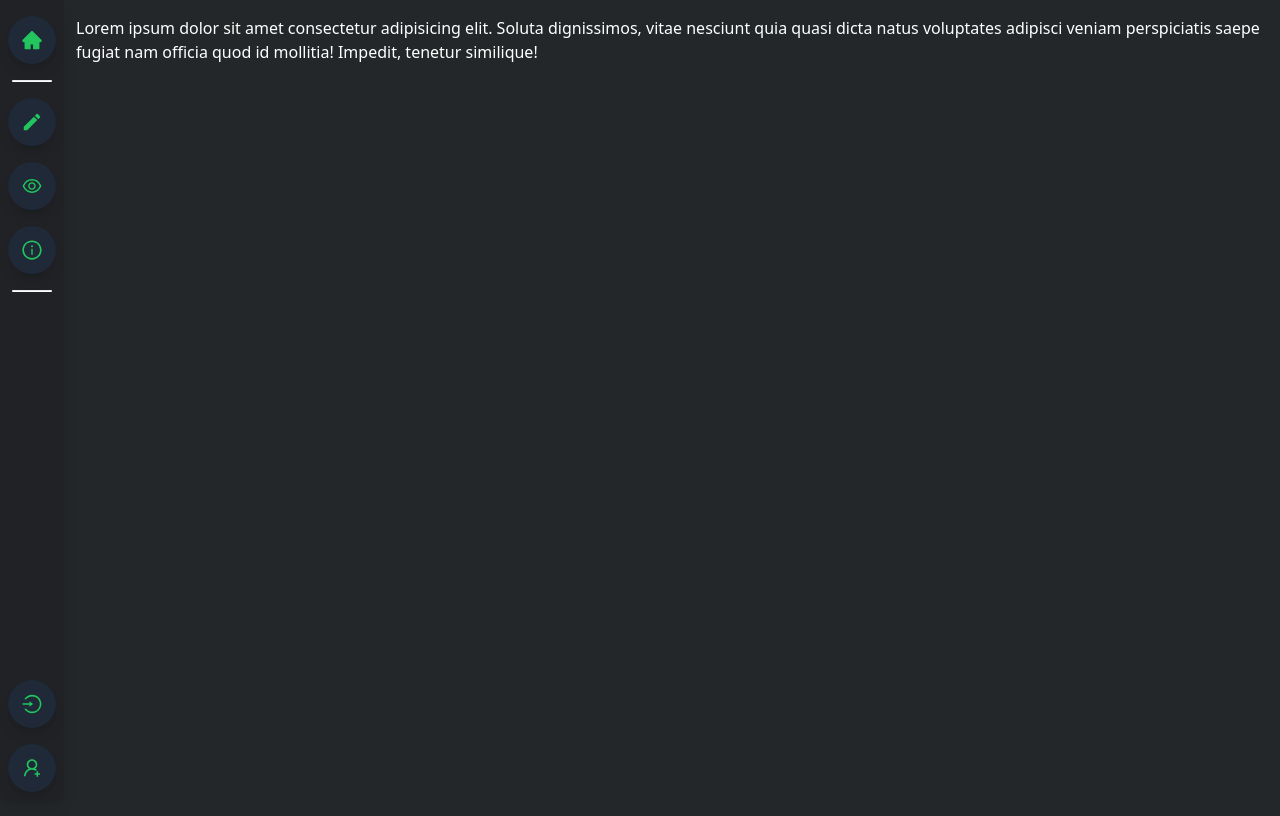
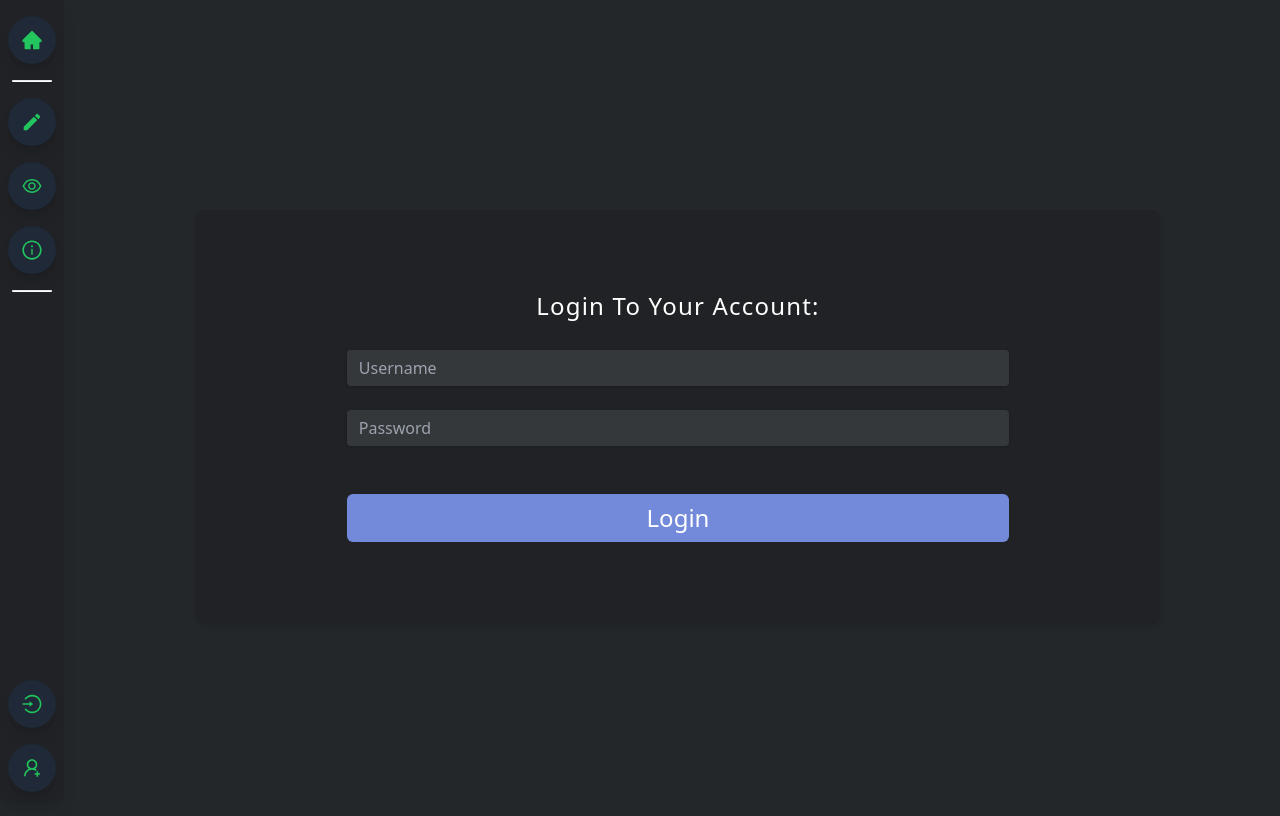
Before and after one commit to CalebCooper18/Flasharer, a React (Vite) app in the folder frontend/: page /login in a window 1280 px wide. Built offline with nearby package versions, Linux system fonts and the light colour scheme.

Commit message:
login screen more or less done need to add functionallity

```diff
--- a/frontend/src/App.tsx
+++ b/frontend/src/App.tsx
@@ -14,7 +14,7 @@ function App() {
   return (
     <>
       <Navbar user={user} />
-      <div className='content-container ms-[76px]'>
+      <div className='content-container xss:ms-[76px]'>
         <Routes>
           <Route path='/' />
           <Route path='/login' element={!user && <Login />} />
--- a/frontend/src/components/Navbar/IconLink.tsx
+++ b/frontend/src/components/Navbar/IconLink.tsx
@@ -4,10 +4,11 @@ import { Link } from 'react-router-dom';
 interface Props {
     icon: ReactNode;
     text: string;
-    linkLocation: string
+    linkLocation: string;
+    setIsOpen: React.Dispatch<React.SetStateAction<boolean>>
 }
 
-export default function IconLink({icon, text, linkLocation}: Props) {
+export default function IconLink({icon, text, linkLocation, setIsOpen}: Props) {
   return (
     <Link to={`${linkLocation}`}>
       <div className='icon-btn group hidden xss:flex'>
@@ -16,7 +17,7 @@ export default function IconLink({icon, text, linkLocation}: Props) {
           {text}
         </span>
       </div>
-      <div className='xss:hidden flex'>
+      <div className='xss:hidden flex' onClick={() => setIsOpen(false)}>
         <p className='mobile-link'>{text}</p>
       </div>
     </Link>
--- a/frontend/src/components/Navbar/Navbar.tsx
+++ b/frontend/src/components/Navbar/Navbar.tsx
@@ -14,6 +14,7 @@ export default function Navbar({user}: Props) {
 
   const [isOpen, setIsOpen] = useState(false);
 
+
   function userLoggedIn()
   {
     if(user)
@@ -22,8 +23,8 @@ export default function Navbar({user}: Props) {
         <>
           <Divider />
           <div className='mt-auto'>
-            <IconLink icon={<AiOutlineLogout  size={22} />} text={'Logout'} linkLocation={'/'} />
-            <IconLink icon={<AiOutlineUser size={22} />} text={'My Account'} linkLocation={'/me'} />
+            <IconLink icon={<AiOutlineLogout  size={22} />} text={'Logout'} linkLocation={'/'} setIsOpen={setIsOpen} />
+            <IconLink icon={<AiOutlineUser size={22} />} text={'My Account'} linkLocation={'/me'} setIsOpen={setIsOpen} />
           </div>
         </>
       )
@@ -32,8 +33,8 @@ export default function Navbar({user}: Props) {
       <>
         <Divider />
         <div className='xss:mt-auto flex flex-col items-center'>
-          <IconLink icon={<AiOutlineLogin size={22} />} text={'Login'} linkLocation={'/login'} />
-          <IconLink icon={<AiOutlineUserAdd size={22} />} text={'Create Account'} linkLocation={'/register'} />
+          <IconLink icon={<AiOutlineLogin size={22} />} text={'Login'} linkLocation={'/login'} setIsOpen={setIsOpen} />
+          <IconLink icon={<AiOutlineUserAdd size={22} />} text={'Create Account'} linkLocation={'/register'} setIsOpen={setIsOpen} />
         </div>
       </>
     )
@@ -48,11 +49,11 @@ export default function Navbar({user}: Props) {
     </button>
     }
     <div className={`m-0 mt-5 p-0 h-full flex-col items-center ${isOpen ? 'flex' : 'hidden'} xss:flex xss:mt-2 transition-all duration-300`}>
-    <IconLink icon={<AiFillHome size={22}/>} text={'Home'} linkLocation={'/'} />
+    <IconLink icon={<AiFillHome size={22}/>} text={'Home'} linkLocation={'/'} setIsOpen={setIsOpen} />
     <Divider />
-    <IconLink icon={<MdCreate size={22} />} text={'Create'} linkLocation={'/create'} />
-    <IconLink icon={<AiOutlineEye size={22} />} text={'View'} linkLocation={'/view'} />
-    <IconLink icon={<AiOutlineInfoCircle size={22} />} text='About' linkLocation={'/about'} />
+    <IconLink icon={<MdCreate size={22} />} text={'Create'} linkLocation={'/create'} setIsOpen={setIsOpen} />
+    <IconLink icon={<AiOutlineEye size={22} />} text={'View'} linkLocation={'/view'} setIsOpen={setIsOpen} />
+    <IconLink icon={<AiOutlineInfoCircle size={22} />} text='About' linkLocation={'/about'} setIsOpen={setIsOpen} />
     {userLoggedIn()}
     {isOpen &&
       <button className='icon-btn mt-3 flex xss:hidden' onClick={() => setIsOpen(false)}>
--- a/frontend/src/index.css
+++ b/frontend/src/index.css
@@ -12,7 +12,7 @@
 
 body
 {
-    background-color: #23272A;
+    background-color: #23272A
 }
 
 @layer components {
@@ -48,6 +48,19 @@ body
 
     .content-container
     {
-        @apply bg-secondary h-screen text-white ms-11 mt-4
+        @apply bg-secondary h-screen text-white ms-16 mt-4
+    }
+
+    .input-field
+    {
+        @apply shadow appearance-none bg-textboxDark
+        rounded w-full py-2 px-3 leading-tight text-gray-400 focus:outline-none
+      focus:outline-vistaBlue
+        transition-all duration-100
+    }
+
+    .form-button {
+        @apply bg-vistaBlue p-2 w-full rounded-md text-2xl
+        transition-all duration-500 hover:bg-darkenVistaBlue
     }
 }
--- a/frontend/src/pages/Login.tsx
+++ b/frontend/src/pages/Login.tsx
@@ -1,7 +1,23 @@
 import React from 'react'
+import { Link } from 'react-router-dom'
 
 export default function Login() {
   return (
-    <p className=''>Lorem ipsum dolor sit amet consectetur adipisicing elit. Soluta dignissimos, vitae nesciunt quia quasi dicta natus voluptates adipisci veniam perspiciatis saepe fugiat nam officia quod id mollitia! Impedit, tenetur similique!</p>
+    <section className='flex justify-center xss:items-center h-full w-full flex-col'>
+      <form className='bg-primary text-white flex justify-center items-center flex-col rounded-lg  px-4 py-20 shadow-md w-11/12 xss:w-4/5 xss:px-10'>
+      <h1 className='text-2xl tracking-wider mb-7'>Login To Your Account:</h1>
+        <div className='w-full xss:w-3/4 mb-6'>
+            <input className='input-field' type='text' placeholder='Username' />
+        </div>
+        <div className='w-full xss:w-3/4 mb-6'>
+            <input className='input-field' type='password' placeholder='Password' />
+        </div>
+        <div className='mt-6 flex justify-center w-3/4'>
+          <button className='form-button'>
+            Login
+          </button>
+        </div>
+      </form>
+    </section>
   )
 }
--- a/frontend/tailwind.config.js
+++ b/frontend/tailwind.config.js
@@ -8,7 +8,10 @@ export default {
     extend: {
       colors: {
         primary: '#202225',
-        secondary: '#23272A'
+        secondary: '#23272A',
+        textboxDark: '#35383a',
+        vistaBlue: '#738ADB',
+        darkenVistaBlue: '#6479c4'
       },
       screens: {
         xss: '450px'
```
